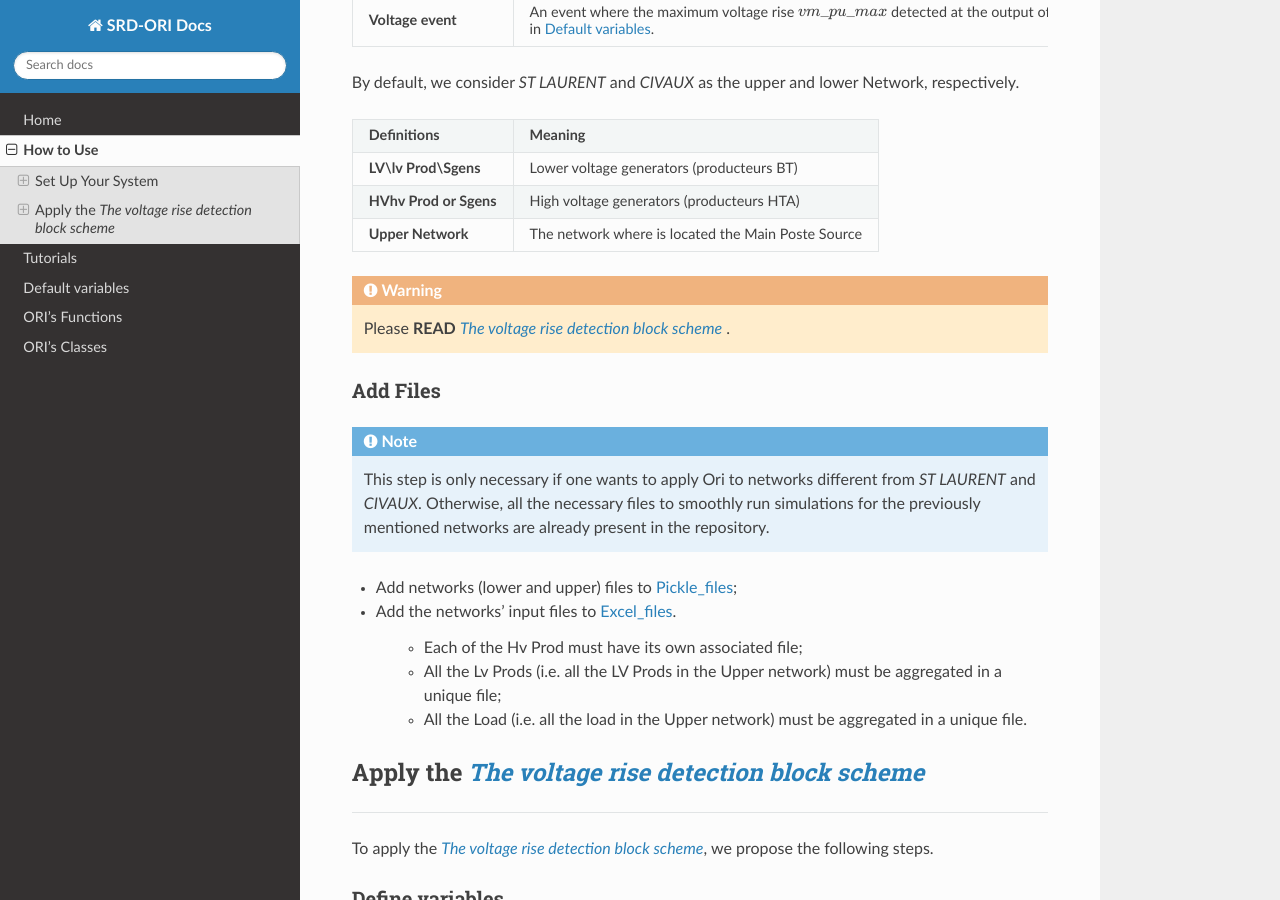
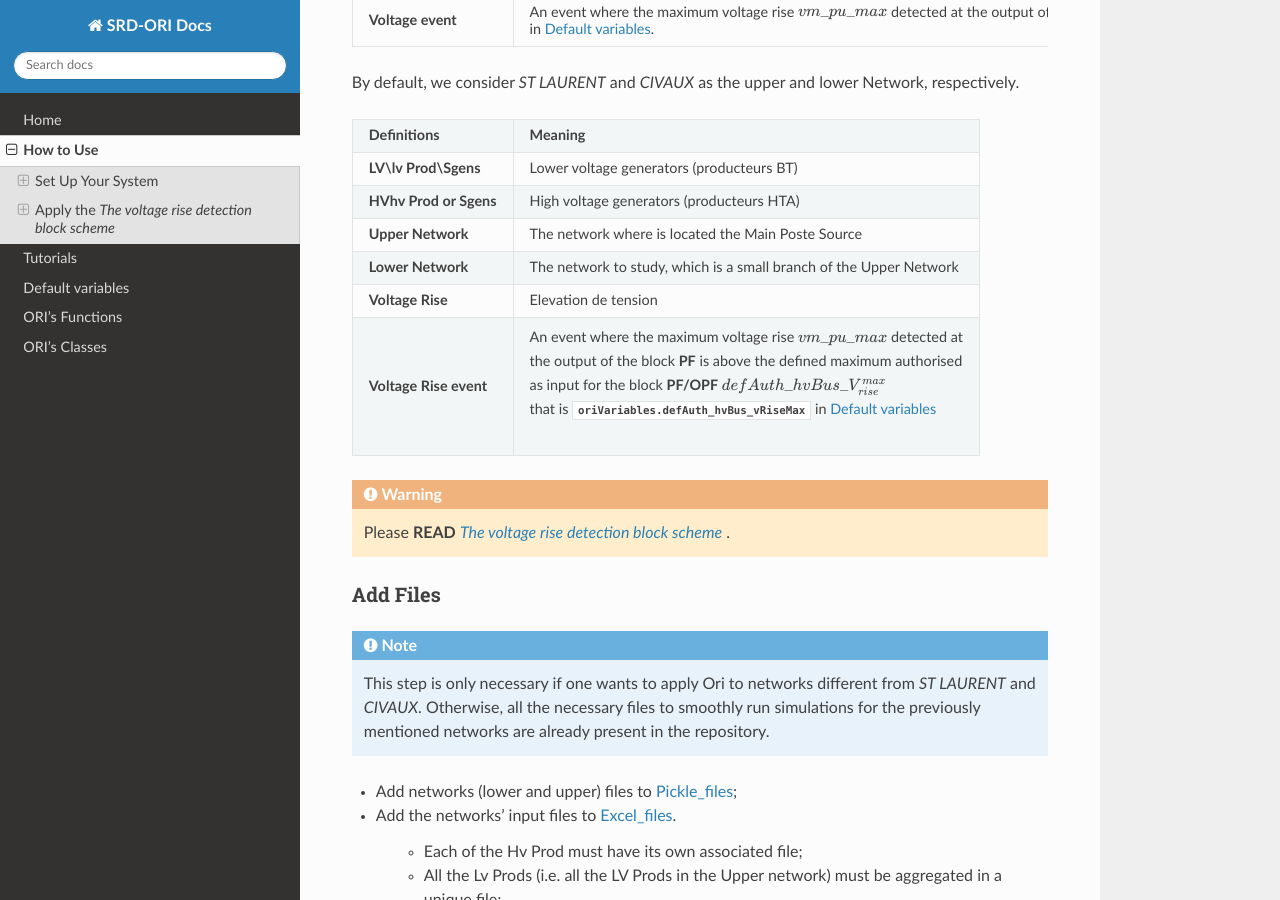
Before and after one commit to pajjaecat/ORI-SRD, a Sphinx documentation site: the page built from docs/HowToUse/howToUse.rst, in a window 1280 px wide and 900 px high, scrolled down 900 px. Built offline with Sphinx 7.4.7 and the Read the Docs theme 2.0.0, drawn with Linux system fonts in a browser that asks for light colours.

Commit message:
Update howToUse.rst

```diff
--- a/docs/HowToUse/howToUse.rst
+++ b/docs/HowToUse/howToUse.rst
@@ -70,8 +70,13 @@
 **Definitions**                **Meaning**
 **LV\\lv Prod\\Sgens**         Lower voltage generators (producteurs BT)
 **HV\hv Prod or Sgens**        High voltage generators (producteurs HTA)
-**Upper Network**             The network where is located the Main Poste Source
-
+**Upper Network**              The network where is located the Main Poste Source
+**Lower Network**              The network to study, which is a small branch of the Upper Network
+**Voltage Rise**               Elevation de tension
+**Voltage Rise event**         | An event where the maximum voltage rise :math:`vm\_ pu\_ max` detected at
+                               | the output of the block **PF** is above the defined maximum authorised
+                               | as input for the block **PF/OPF** :math:`defAuth\_ hvBus\_ V_{rise}^{max}`
+                               | that is  :data:`oriVariables.defAuth_hvBus_vRiseMax` in :ref:`Default Variables`
 ============================  ====================================
 
 
```
